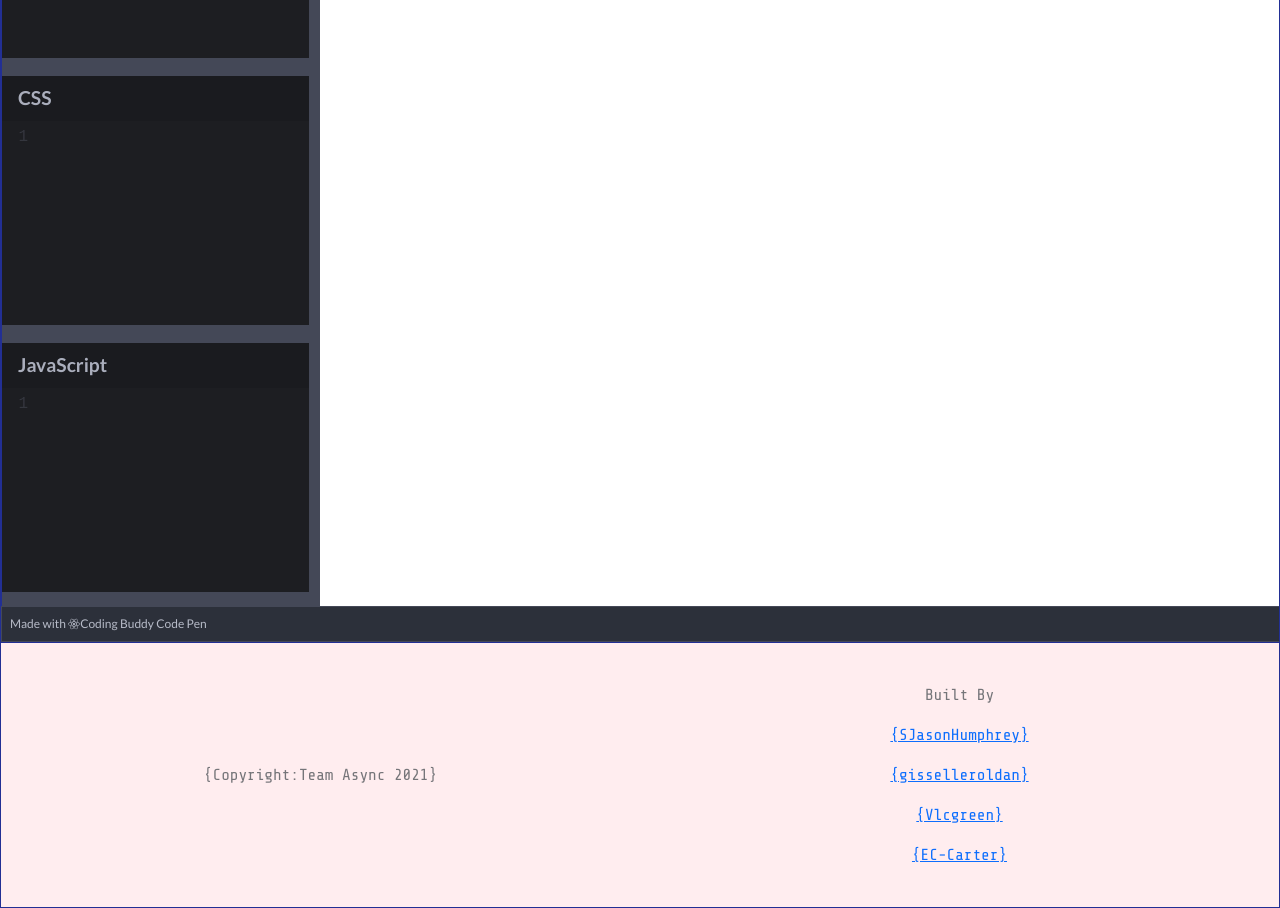
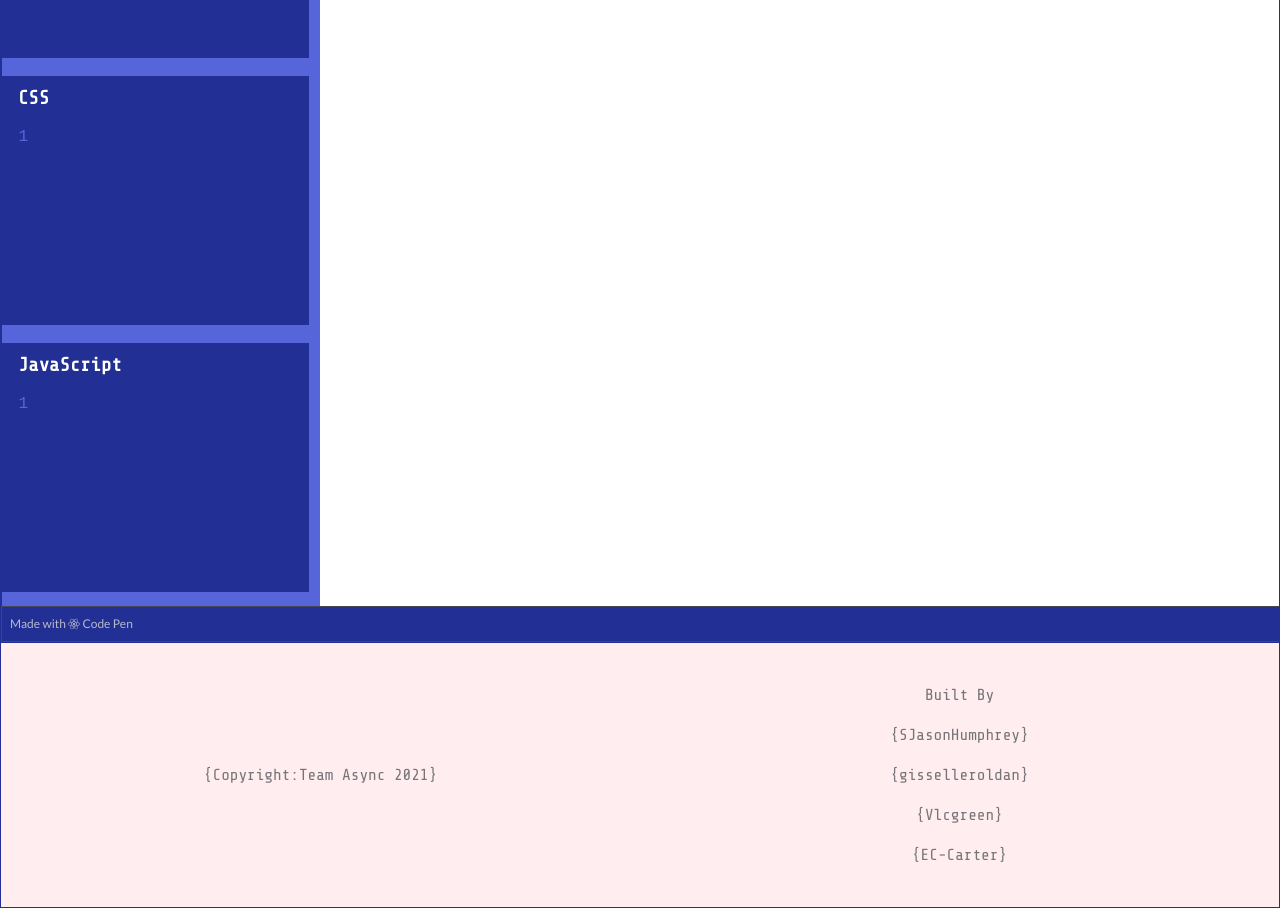
Before and after one commit to SJasonHumphrey/mern-capstone, a React (Create React App) app in the folder app/client/: page /code in a window 1280 px wide. Shown: the part 400-1308 px from the top of the page. Built offline with nearby package versions, Linux system fonts and the light colour scheme.

Commit message:
styled components

```diff
--- a/app/client/src/components/pages/codepen/Editor.js
+++ b/app/client/src/components/pages/codepen/Editor.js
@@ -14,7 +14,7 @@ export default function Editor(props) {
     }
     return (
         <div className="editor-container">
-            <div className="editor-title">{displayName}</div>
+            <div className="editor-title mono-font">{displayName}</div>
             <ControlledEditor
                 onBeforeChange={handleChange}
                 value={value}
--- a/app/client/src/components/pages/codepen/Footer.js
+++ b/app/client/src/components/pages/codepen/Footer.js
@@ -5,7 +5,7 @@ import { faReact } from '@fortawesome/free-brands-svg-icons';
 export default function Footer() {
     return (
         <div className="footer">
-            <p className="mono-font">Made with <FontAwesomeIcon color="#b7bbc8" icon={faReact} />Coding Buddy Code Pen</p>
+            <p className="mono-font">Made with <FontAwesomeIcon color="#b7bbc8" icon={faReact} /> Code Pen</p>
         </div>
     )
 }
--- a/app/client/src/components/pages/codepen/index.css
+++ b/app/client/src/components/pages/codepen/index.css
@@ -17,7 +17,7 @@ body {
 }
 
 .mainheader {
-	background-color: #1e1f26;
+	background-color: #222F94;;
 	/* margin-top: -1.9%; */
 	height: 11vh;
 	display: flex;
@@ -124,18 +124,18 @@ iframe {
 }
 
 .cm-s-material.CodeMirror {
-	background-color: #1D1E22 !important;
+	background-color: #222F94 !important;
 	color: #EEFFFF !important;
 }
 
 .cm-s-material .CodeMirror-gutters {
-	background-color: #1D1E22 !important;
+	background-color: #222F94 !important;
 }
 
 .cm-s-material .CodeMirror-guttermarker,
 .cm-s-material .CodeMirror-guttermarker-subtle,
 .cm-s-material .CodeMirror-linenumber {
-	color: #34363E !important;
+	color: #5665D9 !important;
 }
 
 .pane {
@@ -156,17 +156,18 @@ iframe {
 	/* padding-left: 0.5rem; */
 	padding-top: 0.2rem;
 	/* padding-bottom: 0.5rem; */
-	background-color: #444857
+	background-color: #5665D9
 }
 
 .editor-title {
-	background-color: #1A1B1F;
+	background-color: #222F94;
 	padding: 0.5rem 0.5rem 0.5rem 1rem;
 	padding-left: 1rem !important;
-	font-family: 'Lato', 'Lucida Grande', 'Lucida Sans Unicode', Tahoma, Sans-Serif;
+	font-family: 'Share Tech Mono', monospace;
+	/* font-family: 'Lato', 'Lucida Grande', 'Lucida Sans Unicode', Tahoma, Sans-Serif; */
 	white-space: nowrap;
 	font-weight: bold;
-	color: #aaaebc;
+	color: #fff;
 	margin: 0;
 	font-size: 1.2em;
 	display: inline-block;
@@ -206,7 +207,7 @@ iframe {
 
 .footer {
 	color: #9b9dad;
-    background: #2c303a;
+    background: #222F94;
     border: 1px solid #444857;
 }
 
--- a/app/client/src/components/typing-feature/Accuracy.js
+++ b/app/client/src/components/typing-feature/Accuracy.js
@@ -13,7 +13,8 @@ const Accuracy = (props) => {
 
   return (
     <>
-      <div>Accuracy: {accuracy.toFixed(2)}% </div>
+    {/* changing to percentage completed for now */}
+      <div>Percentage Completed: {accuracy.toFixed(2)}% </div>
     </>
   )
 }
--- a/app/client/src/components/typing-feature/GetText.js
+++ b/app/client/src/components/typing-feature/GetText.js
@@ -1,68 +1,19 @@
 export default () => {
 
     const texts = [
-        `{status && (
-            <div
-                className={font-medium text-sm text-green-600}
-                {...props}>
-                {status}
-            </div>
-        )}`,
-        `const AuthCard = ({ logo, children }) => (
-            <div className="min-h-screen flex flex-col sm:justify-center items-center pt-6 sm:pt-0 bg-gray-100">
-                <div>{logo}</div>
-        )`,
-        `const axios = Axios.create({ baseURL: process.env.NEXT_PUBLIC_BACKEND_URL,
-             headers: {
-                'X-Requested-With': 'XMLHttpRequest',
-            },
-            withCredentials: true,
-        })`,
-        `.navbar-brand {
-            font-weight: 600;
-            letter-spacing: 1px;
-            text-transform: uppercase;
-          }`,
-          `const initGA = (trackingID, options) => {
-            ReactGA.initialize(trackingID, { ...options });
-          };`,
-          `app.use(cors());
-          app.use(express.urlencoded({extended:false}));
-          app.use(express.json());
-          app.use(express.static(path.join(__dirname, '../../../build')));`,
-          `app.get('*', (req, res) => {
-            res.sendFile(path.resolve(__dirname, '../../../build', 'index.html'));
-          });`,
-          `app.get('*', (req, res) => {
-            res.sendFile(path.resolve(__dirname, '../../../build', 'index.html'));
-          });`,
-          `const Register = () => {
-            return (
-                <div>
-                Register
-                </div>
-            )
-        }`,
-        `<ControlledEditor
-        onBeforeChange={handleChange}
-        value={value}
-        className="code-mirror-wrapper"
-        options={{
-            lineWrapping: true,
-            lint: true,
-            theme: "material",
-        }}
-    />`,
-    `array([], shape=(0L, 3L),
-    dtype=[('f0', 'S'), ('f1', '<i4'), ('f2', '<i4')])`
-
+        `{status && (<div className={font-medium text-sm text-green-600} {...props}> </div>)}`,
+        `const AuthCard = ({ logo, children }) => ( <div className="min-h-screen flex flex-col sm:justify-center items-center pt-6 sm:pt-0 bg-gray-100"> )`,
+        `const axios = Axios.create({ baseURL: process.env.NEXT_PUBLIC_BACKEND_URL, headers: { 'X-Requested-With': 'XMLHttpRequest'}, withCredentials: true })`,
+        `.navbar-brand { font-weight: 600; letter-spacing: 1px; text-transform: uppercase; }`,
+        `const initGA = (trackingID, options) => { ReactGA.initialize(trackingID, { ...options });};`,
+        `app.use(cors()); app.use(express.urlencoded({extended:false})); app.use(express.json()); app.use(express.static(path.join(__dirname, '../../../build')));`,
+        `app.get('*', (req, res) => { res.sendFile(path.resolve(__dirname, '../../../build', 'index.html')); });`,
+        `app.get('*', (req, res) => { res.sendFile(path.resolve(__dirname, '../../../build', 'index.html'));});`,
+        `const Register = () => { return ( <div> Register </div> )}`,
+        `<ControlledEditor onBeforeChange={handleChange} value={value} className="code-mirror-wrapper" options={{ lineWrapping: true }} />`,
+        `array([], shape=(0L, 3L), dtype=[('f0', 'S'), ('f1', '<i4'), ('f2', '<i4')])`
     ]
 
-    // texts.forEach(element => {
-    //     replace
-    // })
-
     // return random index from this text array
-    // return texts[0]
     return texts[Math.floor(Math.random()*texts.length)]
 }
--- a/app/client/src/styles/main.css
+++ b/app/client/src/styles/main.css
@@ -26,9 +26,22 @@
     color:#757579;
 }
 
+
+.footer-layout a {
+    color:#757579 !important;
+    text-decoration: none !important;
+}
+.footer-layout a:hover {
+    color: black !important;
+    text-decoration: none !important;
+}
 .study-image{
     width:100%;
 
+}
+
+ul {
+    list-style-type: none !important;
 }
 
 .offCanvasColor{
@@ -39,6 +52,8 @@
     width:100vw;
     height:100vh;
 }
+
+
 
 
 
```
